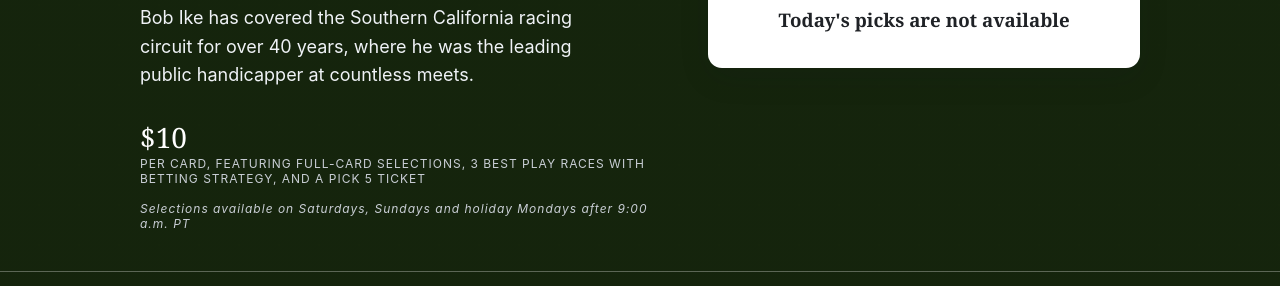
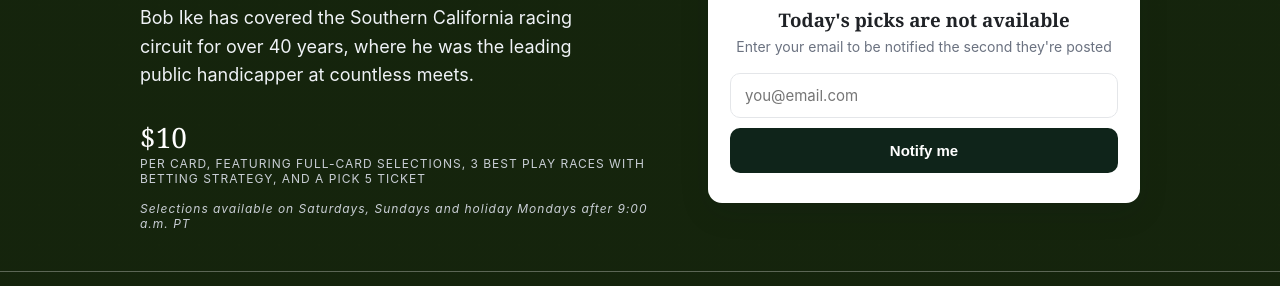
Before and after one commit to BobIkePicks-Admin/bobikepicks.com, a website: page index.html in a window 1280 px wide. Shown: the part 278-564 px from the top of the page. Drawn offline with Linux system fonts and the light colour scheme; no server answers.

Commit message:
Add files via upload

```diff
--- a/index.html
+++ b/index.html
@@ -70,6 +70,10 @@
           <div class="off-state">
             <div class="lock">🔒</div>
             <h3>Today's picks are not available</h3>
+            <p>Enter your email to be notified the second they're posted</p>
+            <input type="email" id="notifyEmail" placeholder="you@email.com" />
+            <div style="height:10px"></div>
+            <button class="btn btn-dark" id="notifyBtn">Notify me</button>
           </div>
         </div>
       </div>
```
